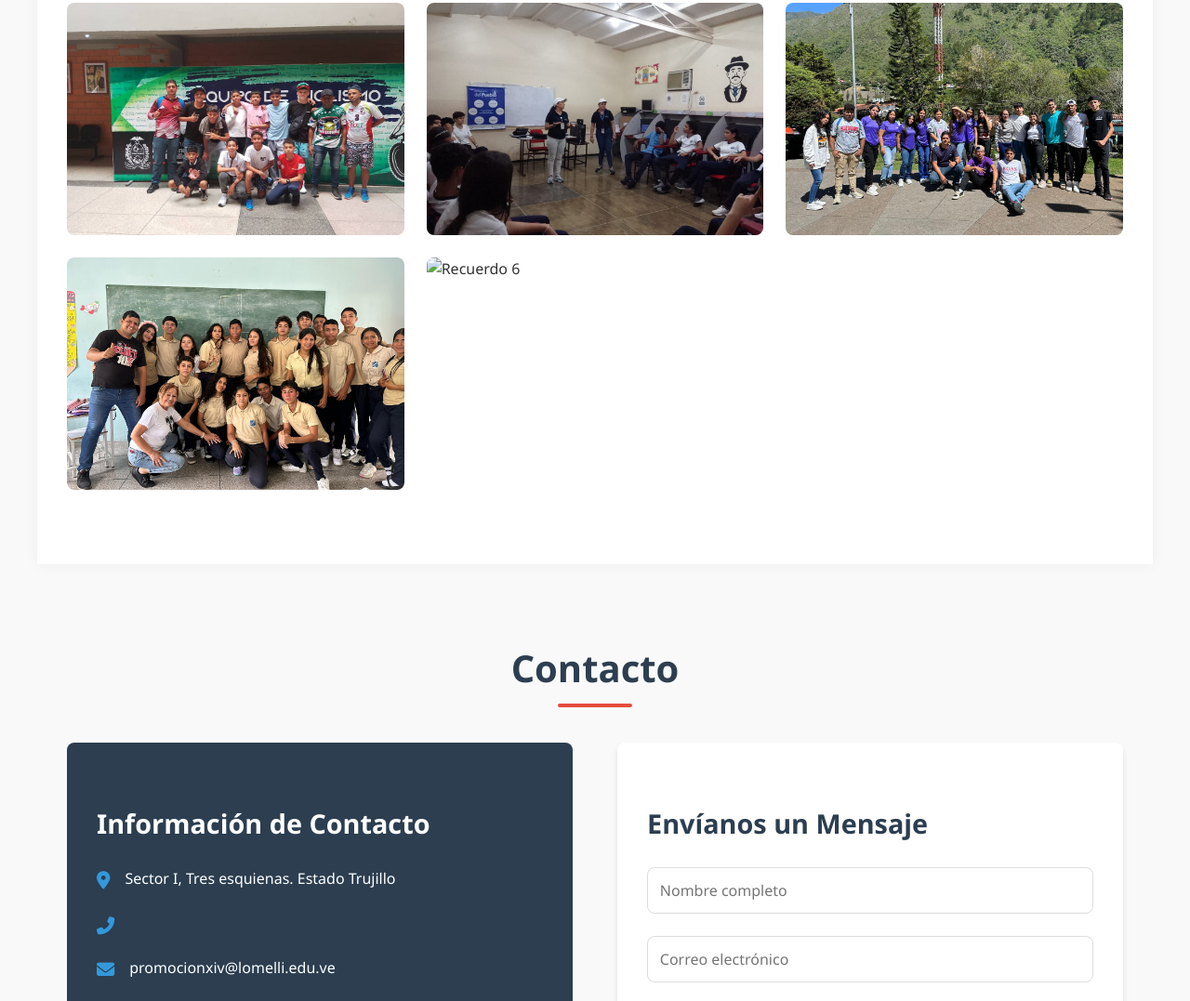
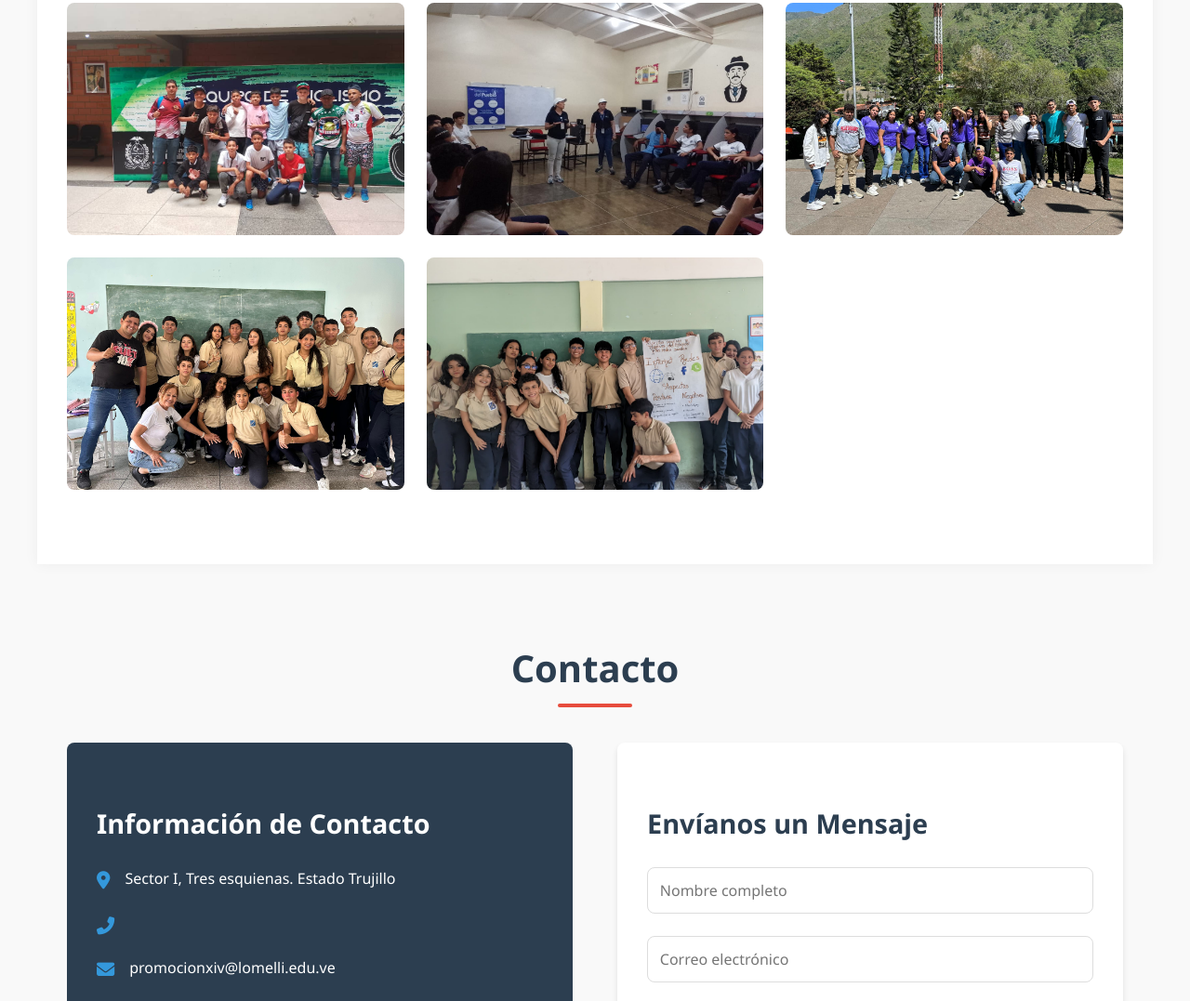
Before and after one commit to Promocionandres/promocion, a plain HTML site: page index.html in a window 1280 px wide. Shown: the part 5692-6769 px from the top of the page at 93% size. Drawn offline with Linux system fonts and the light colour scheme.

Commit message:
Update index.html

```diff
--- a/index.html
+++ b/index.html
@@ -306,7 +306,7 @@
                     </div>
                 </div>
                 <div class="gallery-item" data-category="academico">
-                    <img src="C.jpg" alt="Recuerdo 6">
+                    <img src="C.jpeg" alt="Recuerdo 6">
                     <div class="gallery-overlay">
                         <h3>Talleres</h3>
                         <p>El peligro de las Redes Sociales</p>
```
